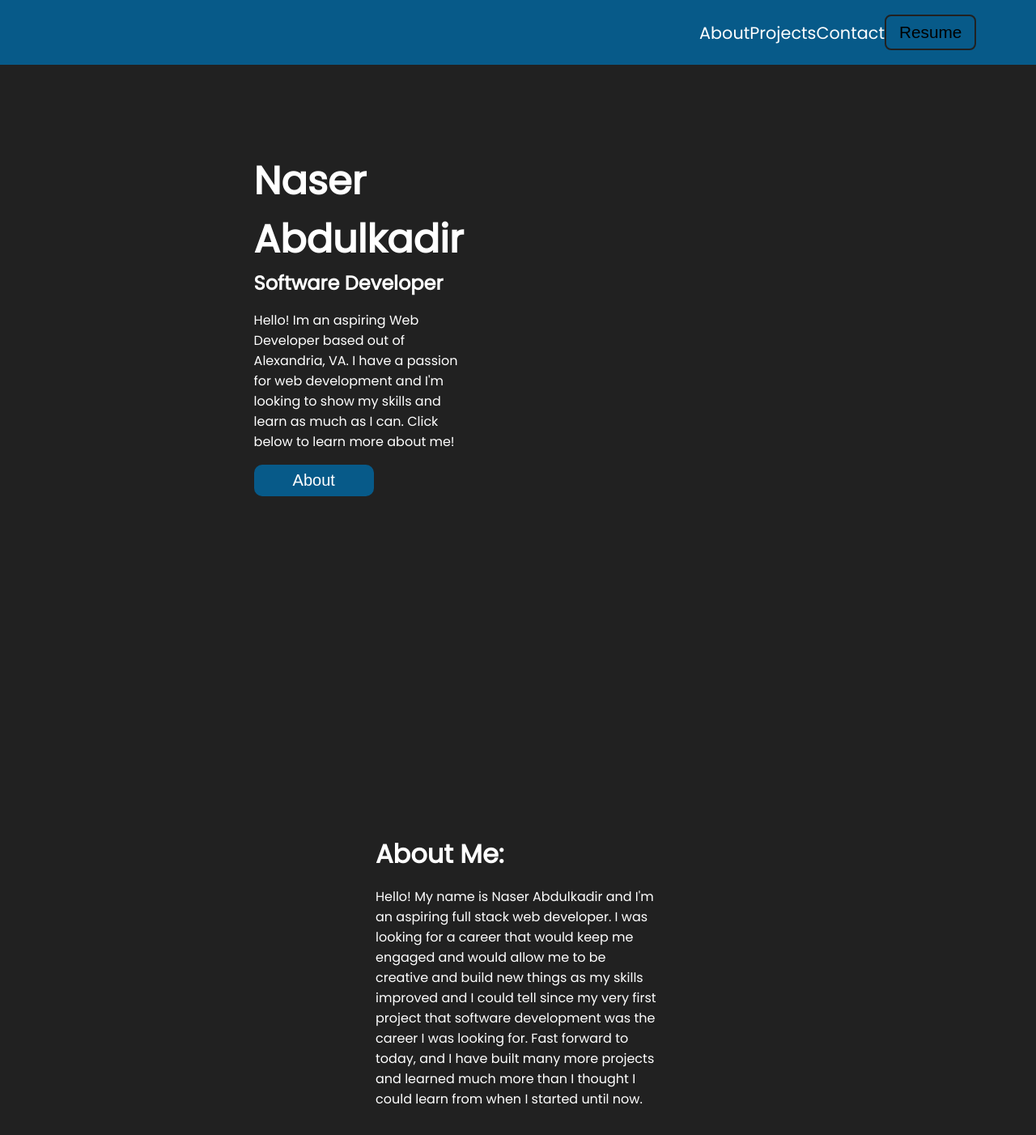
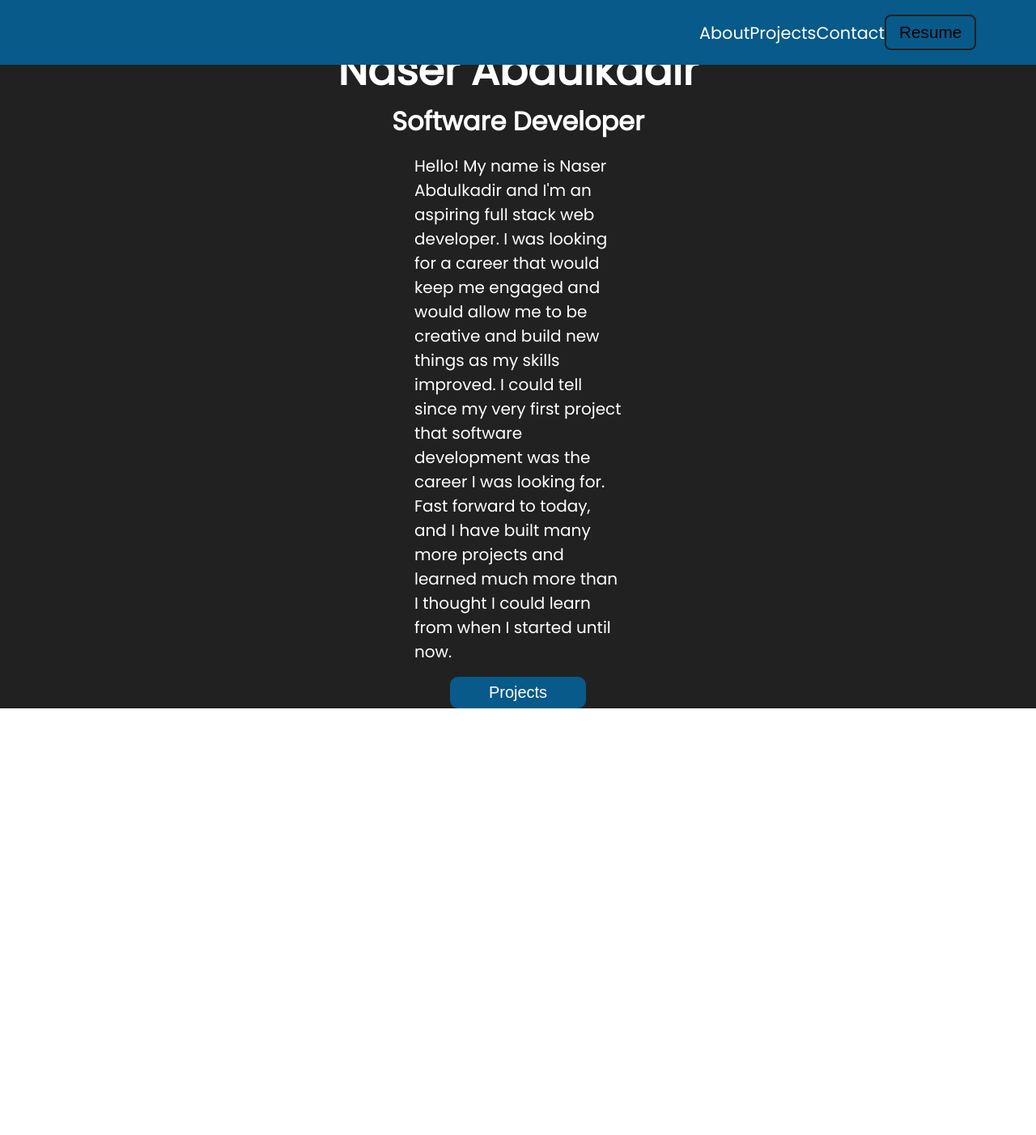
Before and after one commit to naser23/Portfolio, a React (Create React App) app: page / in a window 1280 px wide. Shown: the top 1402 px of the page at 81% size. After the commit the page ends 875 px from the top, so only its background shows below. Built offline with nearby package versions, Linux system fonts and the light colour scheme.

Commit message:
Decided to combine Landing page and About page into one page becuase they seemed to redundant.

```diff
--- a/src/App.js
+++ b/src/App.js
@@ -1,6 +1,5 @@
 import Navbar from "./components/Navbars/Navbar";
 import Landing from "./pages/Landing";
-import About from "./pages/About";
 import "./styles/home.css";
 
 function App() {
@@ -8,7 +7,6 @@ function App() {
     <main className="HomePage">
       <Navbar />
       <Landing />
-      <About />
     </main>
   );
 }
--- a/src/pages/About.js
+++ /dev/null
@@ -1,23 +0,0 @@
-import React from "react";
-import "../styles/about.css";
-
-function About() {
-  return (
-    <section className="aboutPage">
-      <div className="aboutPageContent">
-        <h1 className="aboutPageHeader">About Me:</h1>
-        <p className="aboutMe">
-          Hello! My name is Naser Abdulkadir and I'm an aspiring full stack web
-          developer. I was looking for a career that would keep me engaged and
-          would allow me to be creative and build new things as my skills
-          improved and I could tell since my very first project that software
-          development was the career I was looking for. Fast forward to today,
-          and I have built many more projects and learned much more than I
-          thought I could learn from when I started until now.
-        </p>
-      </div>
-    </section>
-  );
-}
-
-export default About;
--- a/src/pages/Landing.js
+++ b/src/pages/Landing.js
@@ -5,16 +5,18 @@ function Landing() {
   return (
     <section className="landingPage">
       <div className="landingPageContent">
-        <h1 className="nameHeader">
-          Naser <br /> Abdulkadir
-        </h1>
+        <h1 className="nameHeader">Naser Abdulkadir</h1>
         <h3 className="landingSubHeader">Software Developer</h3>
         <p className="landingParagraph">
-          Hello! Im an aspiring Web Developer based out of Alexandria, VA. I
-          have a passion for web development and I'm looking to show my skills
-          and learn as much as I can. Click below to learn more about me!
+          Hello! My name is Naser Abdulkadir and I'm an aspiring full stack web
+          developer. I was looking for a career that would keep me engaged and
+          would allow me to be creative and build new things as my skills
+          improved. I could tell since my very first project that software
+          development was the career I was looking for. Fast forward to today,
+          and I have built many more projects and learned much more than I
+          thought I could learn from when I started until now.
         </p>
-        <button className="aboutButton">About</button>
+        <button className="projectsButton">Projects</button>
       </div>
     </section>
   );
--- a/src/styles/about.css
+++ /dev/null
@@ -1,34 +0,0 @@
-.aboutPage {
-  width: 100vw;
-  height: 100vh;
-  display: flex;
-  justify-content: center;
-  align-items: center;
-  padding: 0 2rem;
-}
-
-.aboutPageHeader {
-  font-size: 2rem;
-}
-
-@media (min-width: 567.98px) {
-  .aboutPageContent {
-    padding: 0 8rem;
-  }
-}
-
-@media (min-width: 767.98px) {
-}
-
-@media (min-width: 991.98px) {
-  .aboutPageContent {
-    width: 50%;
-  }
-
-  .aboutPageHeader {
-    margin-bottom: 1rem;
-  }
-}
-
-@media (min-width: 1199.98px) {
-}
--- a/src/styles/home.css
+++ b/src/styles/home.css
@@ -1,6 +1,5 @@
 .HomePage {
   width: 100vw;
-
   background-color: #212121;
   color: white;
   position: relative;
--- a/src/styles/landing.css
+++ b/src/styles/landing.css
@@ -1,6 +1,6 @@
 .landingPage {
   width: 100vw;
-  height: 100vh;
+  min-height: 100vh;
   display: flex;
   justify-content: center;
   align-items: center;
@@ -17,7 +17,7 @@
   padding-bottom: 1rem;
 }
 
-.aboutButton {
+.projectsButton {
   font-size: 1.25rem;
   padding: 0.5rem 3rem;
   margin-top: 1rem;
@@ -28,7 +28,7 @@
   transition: all 0.1s ease-in-out;
 }
 
-.aboutButton:hover {
+.projectsButton:hover {
   cursor: pointer;
   background-color: white;
   color: #212121;
@@ -42,20 +42,31 @@
 }
 
 @media (min-width: 767.98px) {
-  .landingPageContent {
-    padding: 0 10rem;
+  .nameHeader {
+    font-size: 3.25rem;
+  }
+
+  .landingSubHeader {
+    font-size: 2rem;
+  }
+
+  .landingParagraph {
+    font-size: 1.25rem;
   }
 }
 
 @media (min-width: 991.98px) {
   .landingPageContent {
-    width: 80%;
-    /* padding: 0 30%; */
+    display: flex;
+    justify-content: center;
+    align-items: center;
+    flex-direction: column;
   }
 }
 
 @media (min-width: 1199.98px) {
   .landingParagraph {
-    width: 40%;
+    padding: 0 25rem;
+    /* text-align: center; */
   }
 }
```
